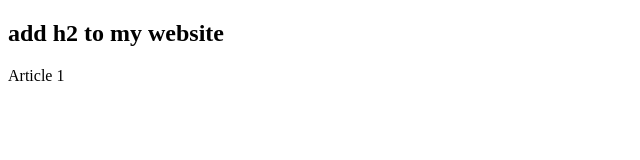
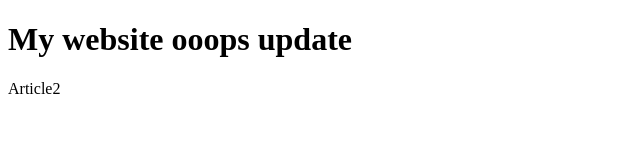
Before and after one commit to randricalvin/Order-summary-component, a plain HTML site: page Desktop/my-website-oops/index.html in a window 1280 px wide. Shown: the whole page, without its empty margins (0-640 px from the left). Drawn offline with Linux system fonts and the light colour scheme.

Commit message:
article2 added

```diff
--- a/Desktop/my-website-oops/index.html
+++ b/Desktop/my-website-oops/index.html
@@ -7,10 +7,12 @@
     <title>Document-Update</title>
 </head>
 <body>
-    <h2>
-        add h2 to my website
-    </h2>
+    <h1>
+        My website ooops update
+    </h1>
+<article>
+    Article2
+</article>
 
-<article>Article 1</article>
 </body>
 </html>
```
